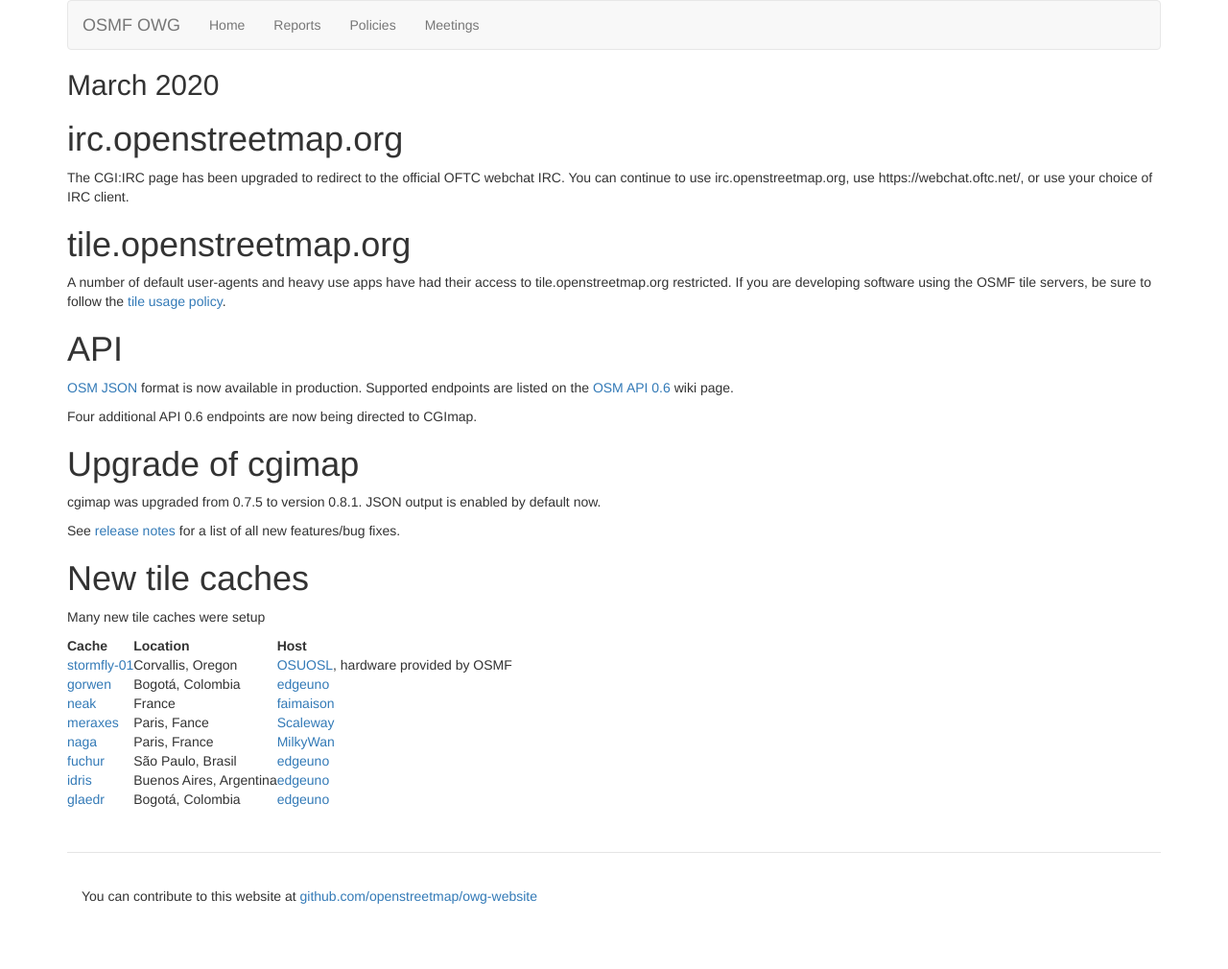
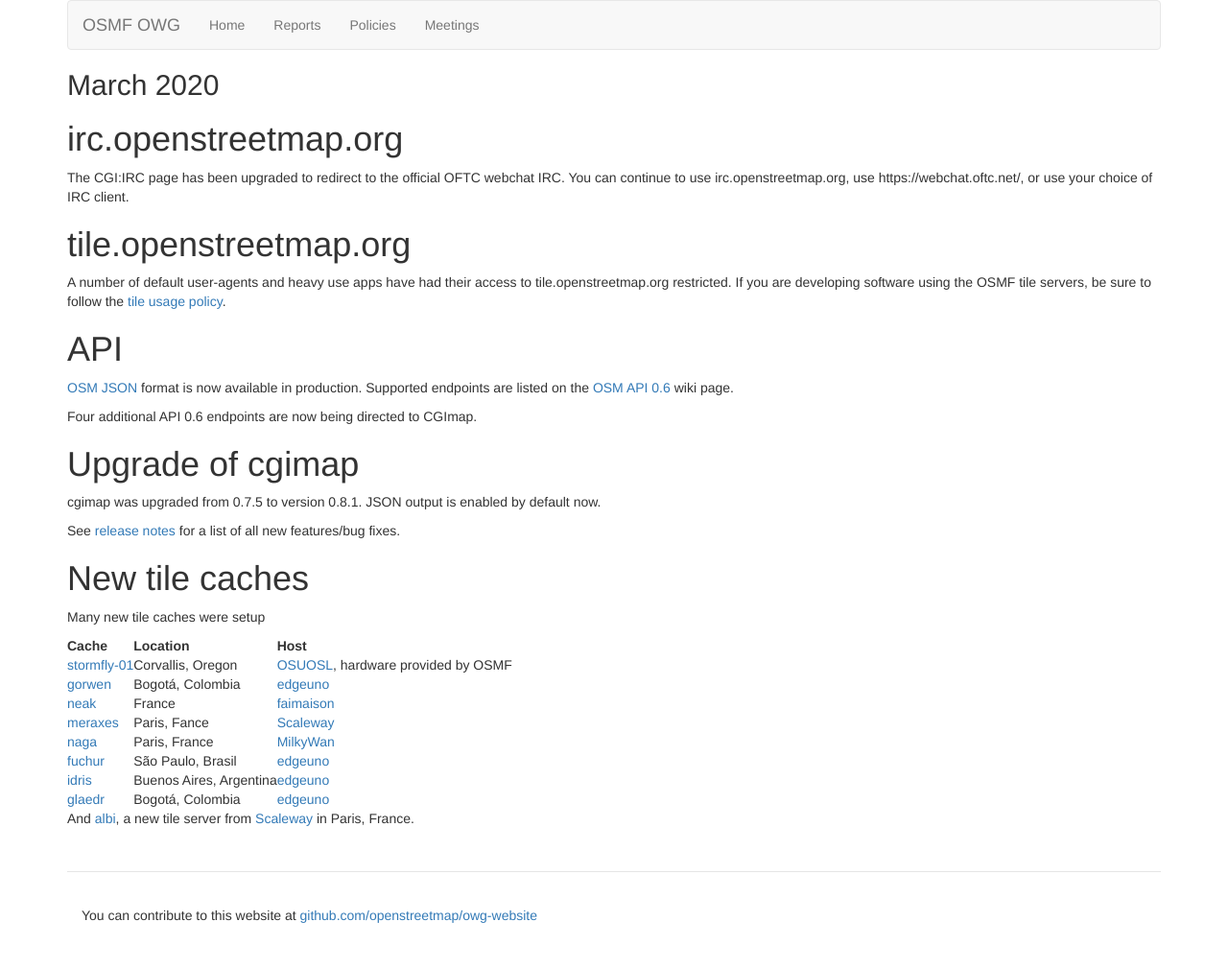
Before and after one commit to openstreetmap/owg-website, a Jekyll site: the page built from _posts/2020-03-01-march.md, in a window 1280 px wide. Shown: the whole page at 96% size. Built offline with Jekyll 4.4.1, drawn with Linux system fonts in a browser that asks for light colours.

Commit message:
Add albi

```diff
--- a/_posts/2020-03-01-march.md
+++ b/_posts/2020-03-01-march.md
@@ -38,3 +38,5 @@
 [fuchur](https://hardware.openstreetmap.org/servers/fuchur.openstreetmap.org/) | São Paulo, Brasil | [edgeuno](https://www.edgeuno.com/)
 [idris](https://hardware.openstreetmap.org/servers/idris.openstreetmap.org/) | Buenos Aires, Argentina | [edgeuno](https://www.edgeuno.com/)
 [glaedr](https://hardware.openstreetmap.org/servers/glaedr.openstreetmap.org/) | Bogotá, Colombia | [edgeuno](https://www.edgeuno.com/)
+
+And [albi](https://hardware.openstreetmap.org/servers/albi.openstreetmap.org/), a new tile server from [Scaleway](https://www.scaleway.com/) in Paris, France.
```
